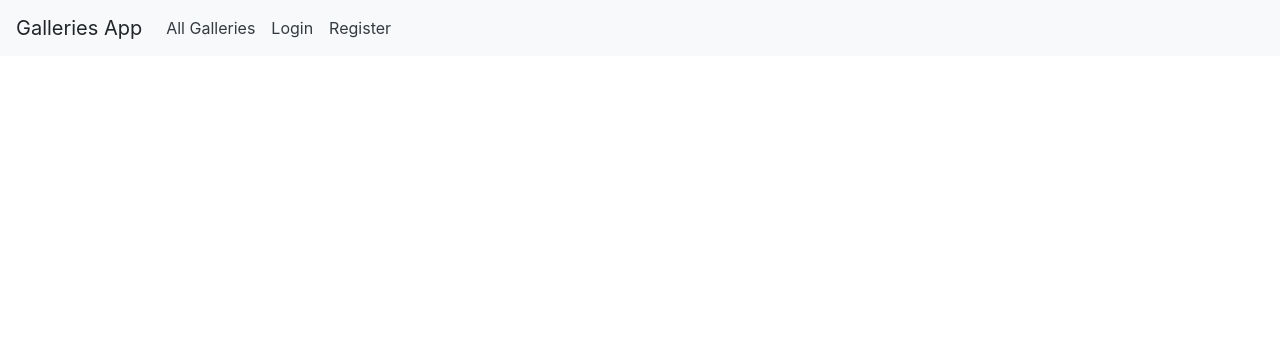
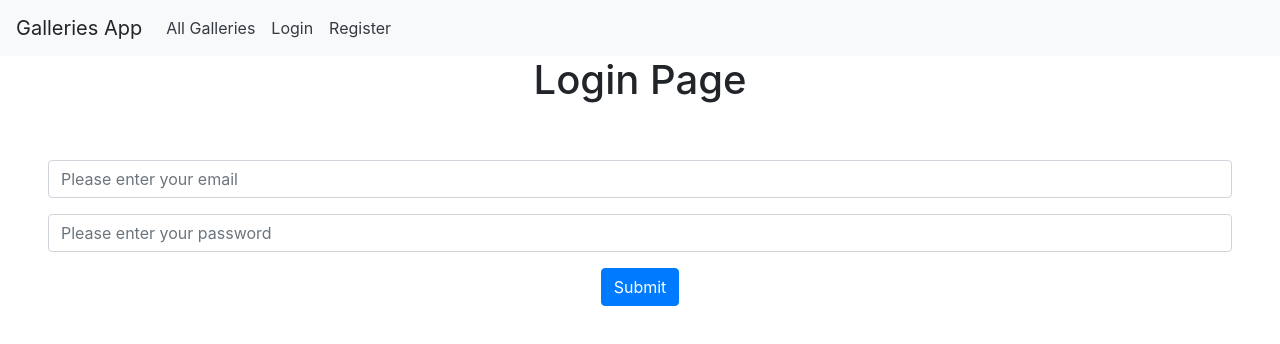
Before and after one commit to doooox/Galleries-app, a React (Create React App) app: page /login in a window 1280 px wide. Shown: the top 344 px of the page. Built offline with nearby package versions, Linux system fonts and the light colour scheme.

Commit message:
Add login

```diff
--- a/src/Routes.js
+++ b/src/Routes.js
@@ -1,14 +1,23 @@
 import React from "react";
 import { Switch, Route } from "react-router-dom";
 import PublicRoute from "./components/PublicRoute";
+import HomePage from "./pages/HomePage";
+import LoginPage from "./pages/LoginPage";
+import RegisterPage from "./pages/RegisterPage";
 
 const Routes = () => {
   return (
     <>
       <Switch>
-        <Route>
-          <PublicRoute />
-        </Route>
+        <PublicRoute exact path="/">
+          <HomePage />
+        </PublicRoute>
+        <PublicRoute path="/login">
+          <LoginPage />
+        </PublicRoute>
+        <PublicRoute path="/register">
+          <RegisterPage />
+        </PublicRoute>
       </Switch>
     </>
   );
--- a/src/components/Navbar.jsx
+++ b/src/components/Navbar.jsx
@@ -3,6 +3,7 @@ import { Link } from 'react-router-dom'
 import { useDispatch, useSelector } from 'react-redux'
 import { selectIsAuthenticated } from '../store/auth/selectors'
 import { setIsAuthenticated } from '../store/auth/slice'
+import Routes from '../Routes'
 
 
 const Navbar = () => {
@@ -55,6 +56,7 @@ const Navbar = () => {
                     )}
                 </ul>
             </nav>
+            <Routes/>
         </>
     )
 }
--- a/src/components/PublicRoute.jsx
+++ b/src/components/PublicRoute.jsx
@@ -1,16 +1,18 @@
-import React from 'react'
-import { useSelector } from 'react-redux'
-import { Route, Redirect } from 'react-router-dom'
-import { selectIsAuthenticated } from '../store/auth/selectors'
+import React from "react";
+import { useSelector } from "react-redux";
+import { Route, Redirect } from "react-router-dom";
+import { selectIsAuthenticated } from "../store/auth/selectors";
 
-const PublicRoute = ({children, ...props}) => {
+
+const PublicRoute = ({ children, ...props }) => {
+  const isAuthenticated = useSelector(selectIsAuthenticated);
   return (
-    <div>
-        <Route {...props}>
-            {isAuthenticated ? <Redirect to="/" /> : children}
-        </Route>
-    </div>
-  )
+    <>
+      <Route {...props}>
+        {isAuthenticated ? <Redirect to='/' /> : children}
+      </Route>
+    </>
+  );
 }
 
-export default PublicRoute
+export default PublicRoute;
--- /dev/null
+++ b/src/pages/HomePage.jsx
@@ -0,0 +1,9 @@
+import React from 'react'
+
+const HomePage = () => {
+  return (
+    <div>HomePage</div>
+  )
+}
+
+export default HomePage
--- /dev/null
+++ b/src/pages/LoginPage.jsx
@@ -0,0 +1,64 @@
+import React, { useState } from "react";
+import { useDispatch, useSelector } from "react-redux";
+import { selectLoginErrorMsg } from "../store/auth/selectors";
+import { login, setLoginErrorMsg } from "../store/auth/slice";
+function Login() {
+    const dispatch = useDispatch();
+    const error = useSelector(selectLoginErrorMsg);
+    const [formData, setFormData] = useState({ email: "", password: "" });
+    const { email, password } = formData;
+
+
+    const onChangeHandler = (e) => {
+        setFormData((prev) => ({
+            ...prev,
+            [e.target.name]: e.target.value,
+        }))
+    }
+    const onSubmitHandler = (e) => {
+        e.preventDefault()
+        const userData = {
+            email,
+            password,
+        }
+        dispatch(login(userData))
+    }
+    return (
+        <>
+        <h1>Login Page</h1>
+            <div className='containter p-5 text-center'>
+                <form onSubmit={onSubmitHandler}>
+                    <div className="form-group">
+                        <input
+                            className='form-control'
+                            type="text"
+                            name="email"
+                            id="email"
+                            placeholder='Please enter your email'
+                            value={email}
+                            onChange={onChangeHandler}
+                        />
+                    </div>
+                    <div className="form-group">
+                        <input
+                            className='form-control'
+                            type="password"
+                            name="password"
+                            id="password"
+                            placeholder='Please enter your password'
+                            value={password}
+                            onChange={onChangeHandler}
+                        />
+                    </div>
+                    {error && <div className='text-danger m-3'>{error}</div>}
+                    <div className="form-group">
+                        <button type="submit" className='btn btn-primary'>Submit</button>
+                    </div>
+                </form>
+            </div>
+        </>
+
+    );
+}
+
+export default Login;
--- /dev/null
+++ b/src/pages/RegisterPage.jsx
@@ -0,0 +1,9 @@
+import React from 'react'
+
+const RegisterPage = () => {
+  return (
+    <div>RegisterPage</div>
+  )
+}
+
+export default RegisterPage
--- /dev/null
+++ b/src/services/AuthService.js
@@ -0,0 +1,8 @@
+import HttpService from "./HttpService";
+class AuthService extends HttpService {
+  login = async (credentials) => {
+    const response = await this.client.post("/login", credentials);
+    localStorage.setItem("token", response.data.authorization.token);
+  };
+}
+export default new AuthService();
--- /dev/null
+++ b/src/services/HttpService.js
@@ -0,0 +1,16 @@
+import axios from "axios";
+
+export default class HttpService {
+  constructor() {
+    this.client = axios.create({
+      baseURL: "http://localhost:8000/api",
+    });
+    this.client.interceptors.request.use(function (req) {
+      const token = localStorage.getItem("token");
+      if (token) {
+        req.headers["Authorization"] = `Bearer ${token}`;
+      }
+      return req;
+    });
+  }
+}
--- /dev/null
+++ b/src/store/auth/saga.js
@@ -0,0 +1,16 @@
+import { call, put, takeLatest } from "redux-saga/effects";
+import authService from "../../services/AuthService";
+import { login, setIsAuthenticated, setLoginErrorMsg } from "./slice";
+
+function* loginHandler(action) {
+  try {
+    yield call(authService.login, action.payload);
+    yield put(setIsAuthenticated(true));
+  } catch (error) {
+    console.log(error);
+    yield put(setLoginErrorMsg(error.response.data.message));
+  }
+}
+export function* watchAuth() {
+  yield takeLatest(login.type, loginHandler);
+}
--- a/src/store/auth/selectors.js
+++ b/src/store/auth/selectors.js
@@ -1 +1,2 @@
 export const selectIsAuthenticated = (state) => state.auth.isAuthenticated;
+export const selectLoginErrorMsg = (state) => state.auth.loginErrorMsg;
--- a/src/store/auth/slice.js
+++ b/src/store/auth/slice.js
@@ -1,18 +1,27 @@
 import { createSlice } from "@reduxjs/toolkit";
+
+const middlewareActions = {
+  login: () => {},
+};
 
 export const authSlice = createSlice({
   name: "auth",
   initialState: {
-    isAuthenticated: false,
+    token: localStorage.getItem('token'),
+    isAuthenticated: localStorage.getItem('token') ? true : false,
+    loginErrorMsg: "",
   },
   reducers: {
     setIsAuthenticated: (state, action) => {
       state.isAuthenticated = action.payload;
     },
+    setLoginErrorMsg: (state, action) => {
+      state.loginErrorMsg = action.payload;
+    },
+    ...middlewareActions,
   },
 });
 
-export const {
-    setIsAuthenticated
-} = authSlice.actions;
+export const { setIsAuthenticated, login, setLoginErrorMsg } =
+  authSlice.actions;
 export default authSlice.reducer;
--- a/src/store/sagas.js
+++ b/src/store/sagas.js
@@ -1,3 +1,7 @@
-const sagas = {};
+import * as authSagas from "./auth/saga";
+
+const sagas = {
+  ...authSagas,
+};
 
 export default sagas;
```
